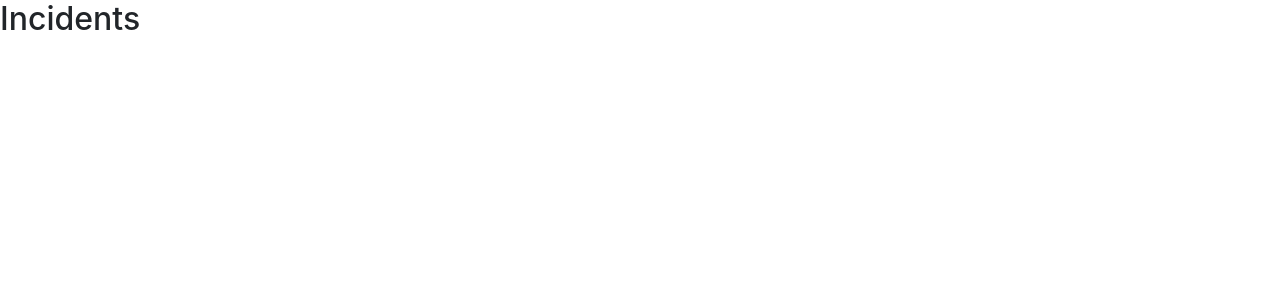
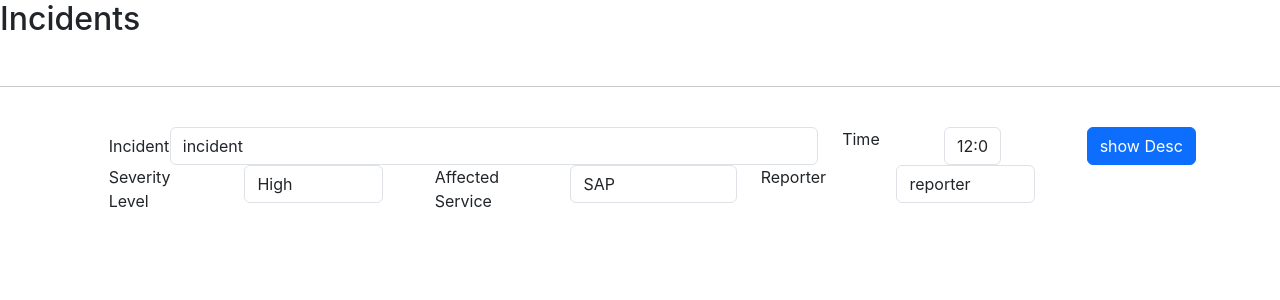
Before and after one commit to OHailwood98/incident_tracker, a React (Create React App) app: page /incidents in a window 1280 px wide. Shown: the top 300 px of the page. Built offline with nearby package versions, Linux system fonts and the light colour scheme.

Commit message:
add components to show incidents

```diff
--- /dev/null
+++ b/src/components/forms/DisplayIncident.jsx
@@ -0,0 +1,96 @@
+import Row from "react-bootstrap/Row";
+import Col from "react-bootstrap/Col";
+import Form from "react-bootstrap/Form";
+import Button from "react-bootstrap/Button";
+import PropTypes from "prop-types";
+
+const DisplayIncident = ({ incidentData }) => {
+  var serverity = "High";
+  if (incidentData.serverityLevel === 2) serverity = "Medium";
+  else if (incidentData.serverityLevel === 1) serverity = "Low";
+
+  return (
+    <div className="IncidentList">
+      <Row>
+        <Col md={{ span: 9, offset: 1 }}>
+          <Row>
+            <Col md={{ span: 9, offset: 0 }}>
+              <Form.Group as={Row}>
+                <Form.Label column sm="1">
+                  Incident
+                </Form.Label>
+                <Col>
+                  <Form.Control
+                    type="text"
+                    readOnly
+                    value={incidentData.incident}
+                  />
+                </Col>
+              </Form.Group>
+            </Col>
+            <Col md={{ span: 3, offset: 0 }}>
+              <Form.Group as={Row}>
+                <Col md={{ span: 4, offset: 0 }}>
+                  <Form.Label>Time</Form.Label>
+                </Col>
+                <Col md={{ span: 4, offset: 1 }}>
+                  <Form.Control type="text" readOnly value="12:00" />
+                  {/* fix time input*/}
+                </Col>
+              </Form.Group>
+            </Col>
+          </Row>
+          <Row>
+            <Col md={{ span: 4, offset: 0 }}>
+              <Form.Group as={Row}>
+                <Col md={{ span: 4, offset: 0 }}>
+                  <Form.Label>Severity Level</Form.Label>
+                </Col>
+                <Col md={{ span: 6, offset: 1 }}>
+                  <Form.Control type="text" readOnly value={serverity} />
+                </Col>
+              </Form.Group>
+            </Col>
+            <Col md={{ span: 4, offset: 0 }}>
+              <Form.Group as={Row}>
+                <Col md={{ span: 4, offset: 0 }}>
+                  <Form.Label>Affected Service</Form.Label>
+                </Col>
+                <Col md={{ span: 7, offset: 1 }}>
+                  <Form.Control
+                    type="text"
+                    readOnly
+                    value={incidentData.affectedService}
+                  />
+                </Col>
+              </Form.Group>
+            </Col>
+            <Col md={{ span: 4, offset: 0 }}>
+              <Form.Group as={Row}>
+                <Col md={{ span: 4, offset: 0 }}>
+                  <Form.Label>Reporter</Form.Label>
+                </Col>
+                <Col md={{ span: 6, offset: 1 }}>
+                  <Form.Control
+                    type="text"
+                    readOnly
+                    value={incidentData.reporter}
+                  />
+                </Col>
+              </Form.Group>
+            </Col>
+          </Row>
+        </Col>
+        <Col>
+          <Button>show Desc</Button>
+        </Col>
+      </Row>
+    </div>
+  );
+};
+
+DisplayIncident.propTypes = {
+  incidentData: PropTypes.object.isRequired,
+};
+
+export default DisplayIncident;
--- /dev/null
+++ b/src/components/forms/DisplayIncidentsForm.jsx
@@ -0,0 +1,18 @@
+import DisplayIncident from "./DisplayIncident";
+
+function DisplayIncidentsForm() {
+  var IncidentData = {
+    incident: "incident",
+    incidentDescription: "incidentDescription",
+    severityLevel: 2,
+    affectedService: "SAP",
+    reporter: "reporter",
+  };
+  return (
+    <div className="IncidentList">
+      <DisplayIncident incidentData={IncidentData} />
+    </div>
+  );
+}
+
+export default DisplayIncidentsForm;
--- a/src/components/pages/IncidentsPage.jsx
+++ b/src/components/pages/IncidentsPage.jsx
@@ -1,7 +1,13 @@
+import DisplayIncidentsForm from "../forms/DisplayIncidentsForm";
+
 export default function IncidentPage() {
   return (
     <div>
       <h2>Incidents</h2>
+      <br />
+      <hr />
+      <br />
+      <DisplayIncidentsForm />
     </div>
   );
 }
```
